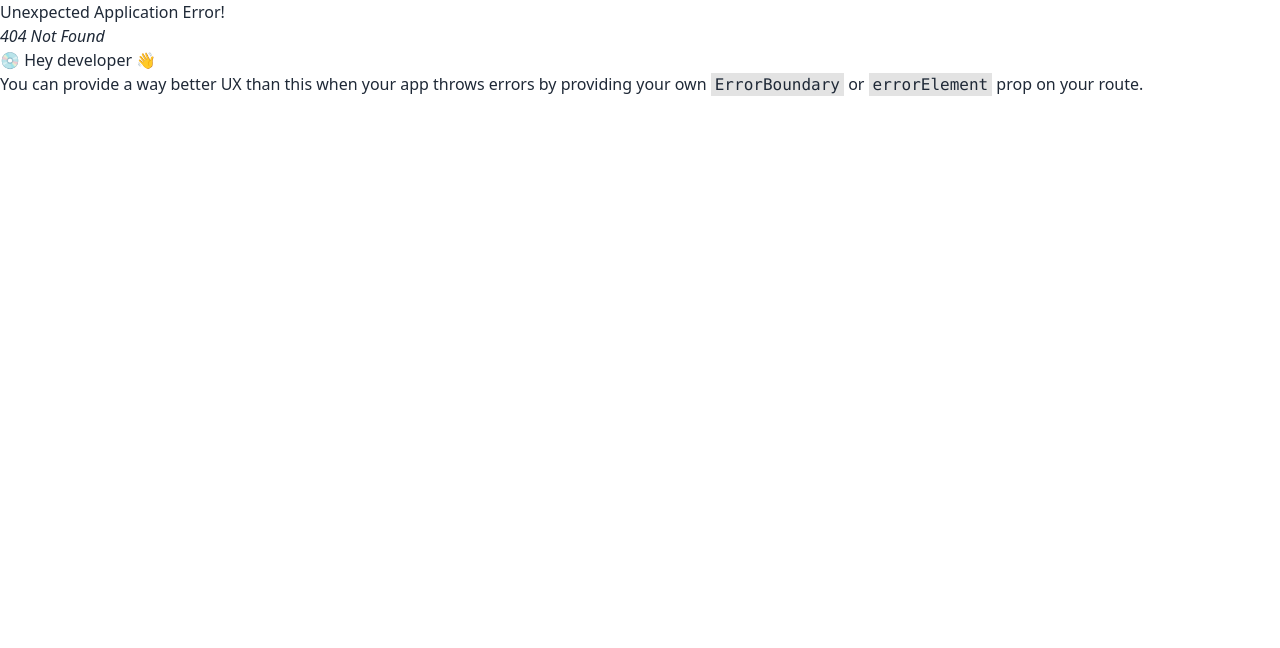
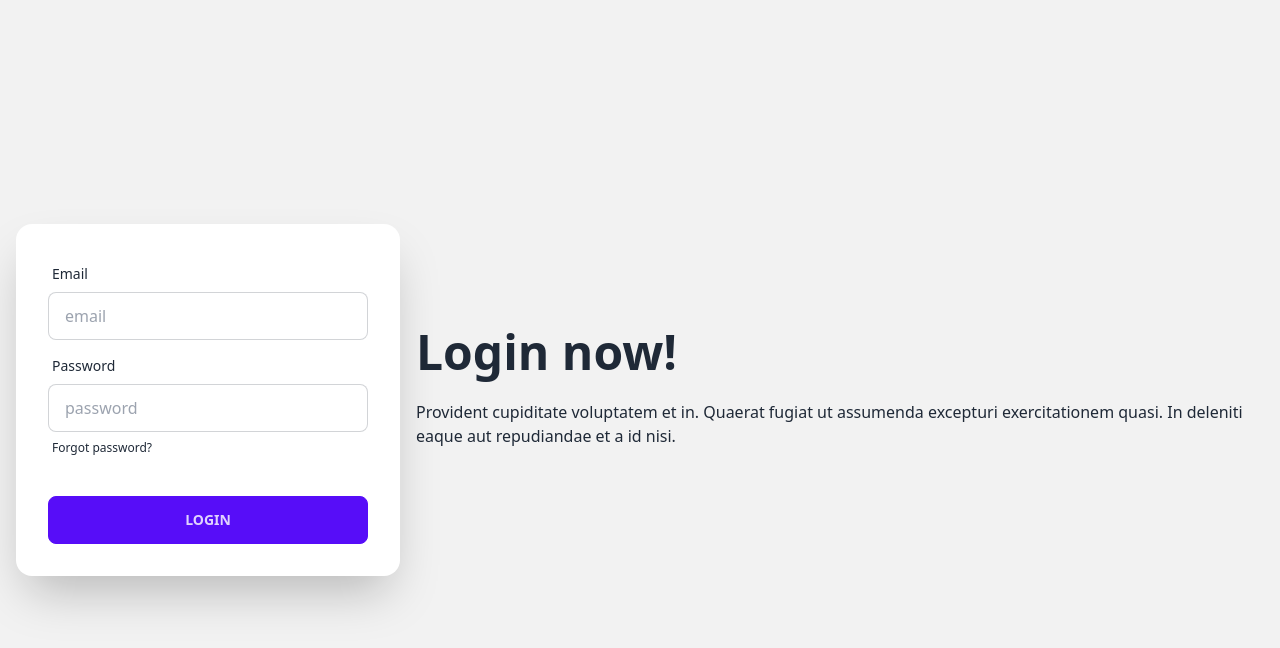
Before and after one commit to SakibAlHasan10/travel-resource-cox, a React (Vite) app: page /login in a window 1280 px wide. Before the commit this address had no page. Shown: the top 648 px of the page. Built offline with nearby package versions, Linux system fonts and the light colour scheme.

Commit message:
create login and sign up pages

```diff
--- a/src/AuthProvider/AuthProvider.jsx
+++ b/src/AuthProvider/AuthProvider.jsx
@@ -2,6 +2,11 @@
 import PropTypes from 'prop-types';
 export const AuthContext = createContext()
 const AuthProvider = ({children}) => {
+
+
+
+
+
     const authInfo = {
 
     }
--- /dev/null
+++ b/src/Pages/LogIn/LogIn.jsx
@@ -0,0 +1,54 @@
+const LogIn = () => {
+  return (
+    <div>
+      <div className="hero min-h-screen bg-base-200">
+        <div className="hero-content flex-col lg:flex-row-reverse">
+          <div className="text-center lg:text-left">
+            <h1 className="text-5xl font-bold">Login now!</h1>
+            <p className="py-6">
+              Provident cupiditate voluptatem et in. Quaerat fugiat ut assumenda
+              excepturi exercitationem quasi. In deleniti eaque aut repudiandae
+              et a id nisi.
+            </p>
+          </div>
+          <div className="card flex-shrink-0 w-full max-w-sm shadow-2xl bg-base-100">
+            <form className="card-body">
+              <div className="form-control">
+                <label className="label">
+                  <span className="label-text">Email</span>
+                </label>
+                <input
+                  type="email"
+                  placeholder="email"
+                  className="input input-bordered"
+                  required
+                />
+              </div>
+              <div className="form-control">
+                <label className="label">
+                  <span className="label-text">Password</span>
+                </label>
+                <input
+                  type="password"
+                  placeholder="password"
+                  className="input input-bordered"
+                  required
+                />
+                <label className="label">
+                  <a href="#" className="label-text-alt link link-hover">
+                    Forgot password?
+                  </a>
+                </label>
+              </div>
+              <div className="form-control mt-6">
+                <button className="btn btn-primary">Login</button>
+              </div>
+            </form>
+          </div>
+        </div>
+      </div>
+    </div>
+  );
+};
+
+export default LogIn;
--- a/src/Pages/Root/Root.jsx
+++ b/src/Pages/Root/Root.jsx
@@ -1,8 +1,9 @@
+import { Outlet } from "react-router-dom";
 
 const Root = () => {
     return (
         <div>
-            root
+            <Outlet></Outlet>
         </div>
     );
 };
--- /dev/null
+++ b/src/Pages/SignUp/SignUp.jsx
@@ -0,0 +1,10 @@
+
+const SignUp = () => {
+    return (
+        <div>
+            sign pus
+        </div>
+    );
+};
+
+export default SignUp;
--- /dev/null
+++ b/src/Shere/media.jsx
@@ -0,0 +1,10 @@
+
+const media = () => {
+    return (
+        <div>
+            shere
+        </div>
+    );
+};
+
+export default media;
```
Also changed, not shown: src/Router/Router.jsx (+13 -1 lines).
